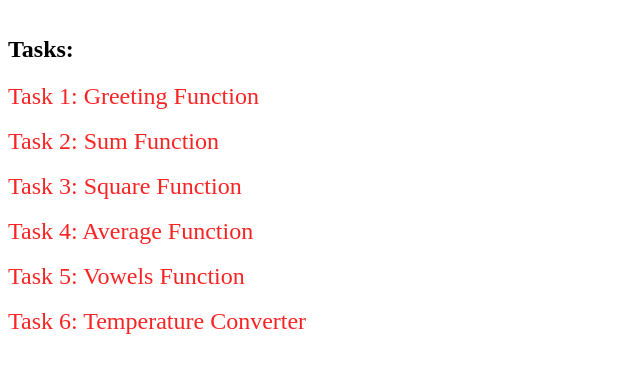
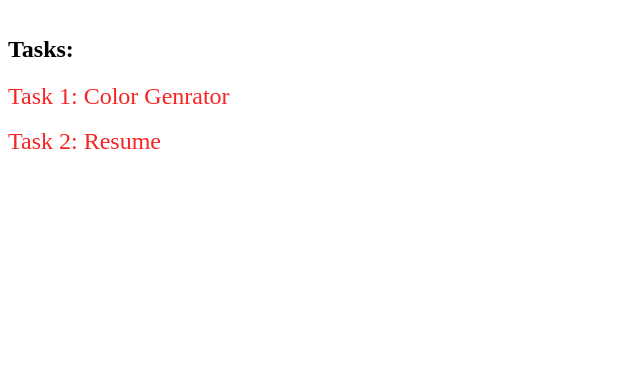
Before and after one commit to Abhinavsai-12/10kCoders_JavaScript, a plain HTML site: page Day-9 DOM part-1/index.html in a window 1280 px wide. Shown: the part 72-444 px from the top of the page, without its empty margins (0-640 px from the left). Drawn offline with Linux system fonts and the light colour scheme.

Commit message:
Day-9 2ndcommit

```diff
--- a/Day-9 DOM part-1/index.html
+++ b/Day-9 DOM part-1/index.html
@@ -51,17 +51,9 @@
     <br><br>
 
     <h2>Tasks:</h2>
-    <a href="greeting_function.html">Task 1: Greeting Function </a>
+    <a href="color_generator.html">Task 1: Color Genrator </a>
     <br><br>
-    <a href="sum_function.html">Task 2: Sum Function </a>
-    <br><br>
-    <a href="square_num_fun.html">Task 3: Square Function</a>
-    <br><br>
-    <a href="avg_function.html">Task 4: Average Function</a>
-    <br><br>
-    <a href="vowels.html">Task 5: Vowels Function</a>
-    <br><br>
-    <a href="temp_converter.html">Task 6: Temperature Converter</a>
+    <a href="Resume.html">Task 2: Resume </a>
     <br><br>
 
     <!--
```
